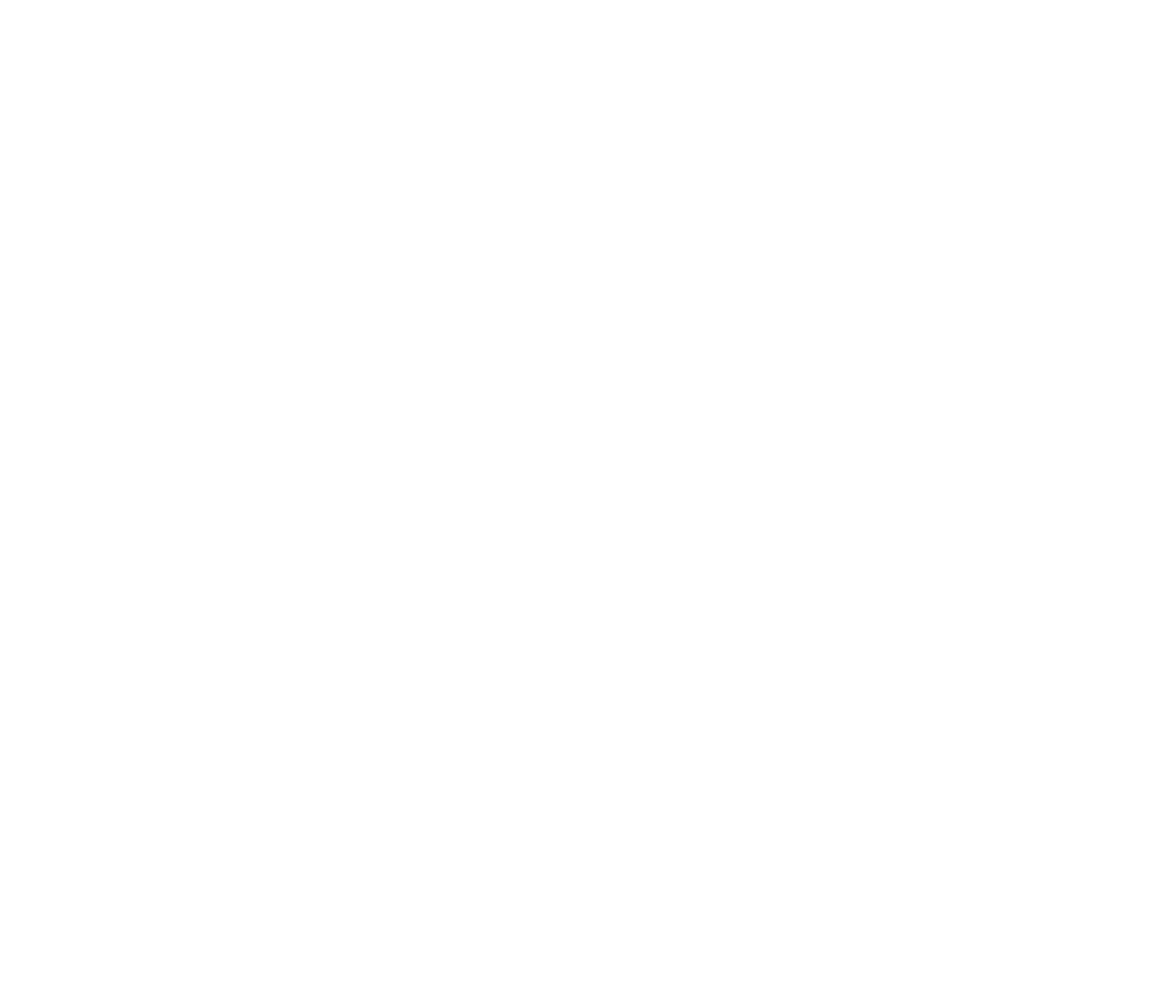
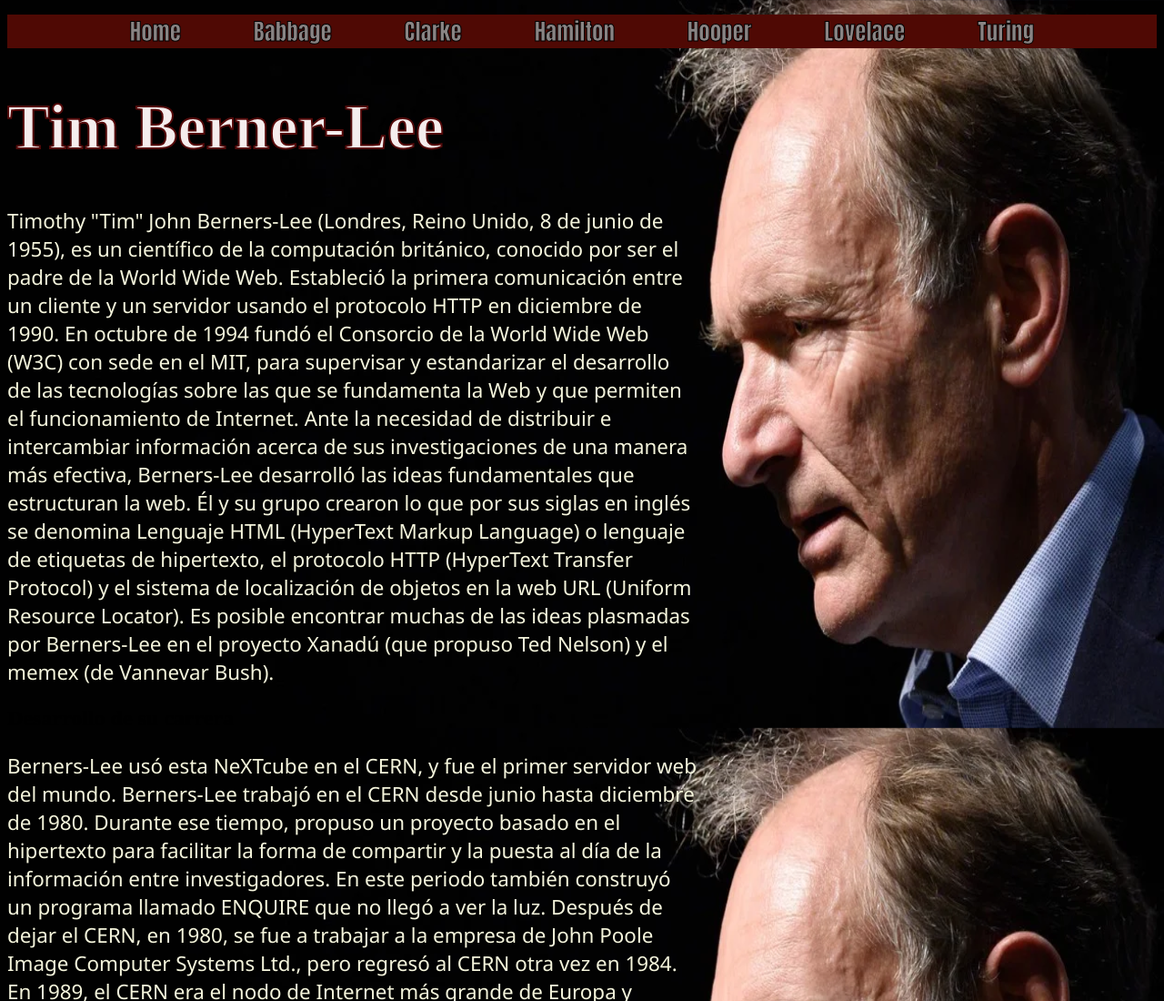
Before and after one commit to RiLeGa/tpHeroes, a plain HTML site: page views/berner-lee.html in a window 1280 px wide. Shown: the top 1100 px of the page at 91% size. Before the commit the page ends 800 px from the top, so only its background shows below. Drawn offline with Linux system fonts and the light colour scheme.

```diff
--- a/public/css/babbage.css
+++ b/public/css/babbage.css
@@ -16,7 +16,7 @@
 }
 .home nav ul li{
     list-style: none;
-    background-color: bisque;
+    background-color: rgb(167, 136, 98);
     text-align: center;
 }
 a{
@@ -24,7 +24,7 @@ a{
     font-weight: lighter;
     font-size: 25px;
     -webkit-text-stroke: 1px rgb(0, 0, 0);
-    color: rgb(240, 127, 127);
+    color: rgb(255, 255, 255);
     text-decoration: none;
     padding-left: 3%;
     padding-right: 3%;
--- a/public/css/berner-lee.css
+++ b/public/css/berner-lee.css
@@ -0,0 +1,40 @@
+.home{
+    background-image: url(../img/tim-berners-lee.webp);
+    background-repeat: no-repeat;
+    background-size: 100%;
+    background-attachment: fixed;
+}
+.home h1{
+    font-family: var(--fuenteTitulos);
+    font-size: 70px;
+    text-align: left;
+    color: rgb(245, 237, 237);
+    -webkit-text-stroke: 2px rgb(84, 11, 11);
+}
+.home nav ul{
+    padding: 0%;
+}
+.home nav ul li{
+    list-style: none;
+    background-color: rgb(79, 9, 4);
+    text-align: center;
+}
+a{
+    font-family: Impact, Haettenschweiler, 'Arial Narrow Bold', sans-serif;
+    font-weight: lighter;
+    font-size: 25px;
+    -webkit-text-stroke: 1px rgb(0, 0, 0);
+    color: rgb(137, 132, 132);
+    text-decoration: none;
+    padding-left: 3%;
+    padding-right: 3%;
+    list-style: none;
+    text-align: left;
+}
+.home section p{
+    font-family: 'Segoe UI', Tahoma, Geneva, Verdana, sans-serif;
+    font-size: 140%;
+    color: beige;
+    padding-right: 40%;
+
+}
--- a/public/css/clarke.css
+++ b/public/css/clarke.css
@@ -5,7 +5,6 @@
     background-position: right 0;
     background-size: 100%;
     background-attachment: fixed;
-    text-transform: uppercase;
 }
 .home h1{
     font-family: var(--fuenteTitulos);
@@ -19,7 +18,7 @@
 }
 .home nav ul li{
     list-style: none;
-    background-color: bisque;
+    background-color: rgb(5, 4, 3);
     text-align: center;
 }
 a{
@@ -27,7 +26,7 @@ a{
     font-weight: lighter;
     font-size: 25px;
     -webkit-text-stroke: 1px rgb(0, 0, 0);
-    color: rgb(240, 127, 127);
+    color: rgb(168, 158, 158);
     text-decoration: none;
     padding-left: 3%;
     padding-right: 3%;
--- a/public/css/hamilton.css
+++ b/public/css/hamilton.css
@@ -0,0 +1,33 @@
+.home{
+    background-image: url(../img/hamilton.gif);
+    background-repeat: no-repeat;
+    background-size: 100%;
+    background-attachment: fixed;
+}
+.home h1{
+    font-family: var(--fuenteTitulos);
+    font-size: 70px;
+    text-align: left;
+    color: rgb(245, 237, 237);
+    -webkit-text-stroke: 2px rgb(84, 11, 11);
+}
+.home nav ul{
+    padding: 0%;
+}
+.home nav ul li{
+    list-style: none;
+    background-color: rgb(210, 205, 205);
+    text-align: center;
+}
+a{
+    font-family: Impact, Haettenschweiler, 'Arial Narrow Bold', sans-serif;
+    font-weight: lighter;
+    font-size: 25px;
+    -webkit-text-stroke: 1px rgb(0, 0, 0);
+    color: rgb(155, 188, 236);
+    text-decoration: none;
+    padding-left: 3%;
+    padding-right: 3%;
+    list-style: none;
+    text-align: left;
+}
--- a/public/css/lovelace.css
+++ b/public/css/lovelace.css
@@ -10,7 +10,7 @@
     font-family: var(--fuenteTitulos);
     text-align: center;
     font-size: 50px;
-    color: bisque;
+    color: rgb(236, 196, 255);
     margin-top: 5%;
     margin-bottom: 5%;
 }
@@ -35,7 +35,7 @@
 }
 .home nav ul li{
     list-style: none;
-    background-color: bisque;
+    background-color: rgb(40, 2, 32);
     text-align: center;
 }
 a{
@@ -43,7 +43,7 @@ a{
     font-weight: lighter;
     font-size: 25px;
     -webkit-text-stroke: 1px rgb(0, 0, 0);
-    color: rgb(240, 127, 127);
+    color: rgb(236, 236, 236);
     text-decoration: none;
     padding-left: 3%;
     padding-right: 3%;
--- a/public/css/turing.css
+++ b/public/css/turing.css
@@ -41,7 +41,7 @@ p{
 }
 .home nav ul li{
     list-style: none;
-    background-color: bisque;
+    background-color: rgb(184, 137, 80);
     text-align: center;
 }
 a{
@@ -49,7 +49,7 @@ a{
     font-weight: lighter;
     font-size: 25px;
     -webkit-text-stroke: 1px rgb(0, 0, 0);
-    color: rgb(240, 127, 127);
+    color: rgb(116, 109, 109);
     text-decoration: none;
     padding-left: 3%;
     padding-right: 3%;
--- a/views/berner-lee.html
+++ b/views/berner-lee.html
@@ -1,12 +1,46 @@
 <!DOCTYPE html>
-<html lang="en">
+<html lang="es">
 <head>
     <meta charset="UTF-8">
     <meta http-equiv="X-UA-Compatible" content="IE=edge">
     <meta name="viewport" content="width=device-width, initial-scale=1.0">
-    <title>Document</title>
+    <title>Tim Berner-Lee</title>
+    <link rel="stylesheet" href="/css/berner-lee.css">
 </head>
-<body>
+<body class="home">
+    <header id="head">
+        <nav>
+            <ul>
+                <li><a href="/">Home</a> <a href="/Babbage">Babbage</a> <a href="/Clarke">Clarke</a> <a href="/Hamilton">Hamilton</a> <a href="/Hooper">Hooper</a> <a href="/Lovelace">Lovelace</a> <a href="/Turing">Turing</a> </li>
+            </ul>
+        </nav>
+        <h1>Tim Berner-Lee</h1>
+    </header>
+    <section>
+    <p>
+        Timothy "Tim" John Berners-Lee (Londres, Reino Unido, 8 de junio de 1955), es un científico de la computación británico, conocido por ser el padre de la World Wide Web. Estableció la primera comunicación entre un cliente y un servidor usando el protocolo HTTP en diciembre de 1990. En octubre de 1994 fundó el Consorcio de la World Wide Web (W3C) con sede en el MIT, para supervisar y estandarizar el desarrollo de las tecnologías sobre las que se fundamenta la Web y que permiten el funcionamiento de Internet.
+
+        Ante la necesidad de distribuir e intercambiar información acerca de sus investigaciones de una manera más efectiva, Berners-Lee desarrolló las ideas fundamentales que estructuran la web. Él y su grupo crearon lo que por sus siglas en inglés se denomina Lenguaje HTML (HyperText Markup Language) o lenguaje de etiquetas de hipertexto, el protocolo HTTP (HyperText Transfer Protocol) y el sistema de localización de objetos en la web URL (Uniform Resource Locator).
+
+        Es posible encontrar muchas de las ideas plasmadas por Berners-Lee en el proyecto Xanadú (que propuso Ted Nelson) y el memex (de Vannevar Bush).</p>
+        <h2>Desarrollo de su carrera</h2>
+        <p>
+            Berners-Lee usó esta NeXTcube en el CERN, y fue el primer servidor web del mundo.
+            Berners-Lee trabajó en el CERN desde junio hasta diciembre de 1980. Durante ese tiempo, propuso un proyecto basado en el hipertexto para facilitar la forma de compartir y la puesta al día de la información entre investigadores. En este periodo también construyó un programa llamado ENQUIRE que no llegó a ver la luz.
+
+            Después de dejar el CERN, en 1980, se fue a trabajar a la empresa de John Poole Image Computer Systems Ltd., pero regresó al CERN otra vez en 1984.
+
+            En 1989, el CERN era el nodo de Internet más grande de Europa y Berners-Lee vio la oportunidad de unir Internet y el hipertexto (HTTP y HTML), de lo que surgiría la World Wide Web. Desarrolló su primera propuesta de la Web el 12 de marzo de 1989, pero no tuvo mucho eco, por lo que en 1990 y con la ayuda de Robert Cailliau, hicieron una revisión que fue aceptada por su gerente, Mike Sendall. Usó ideas similares a las que había usado en el sistema Enquire, para crear la World Wide Web, para esto diseñó y construyó el primer navegador (llamado WorldWideWeb y desarrollado con NEXTSTEP) y el primer servidor Web al que llamó httpd (HyperText Transfer Protocol daemon).
+
+            El primer servidor Web se encontraba en el CERN y fue puesto en línea el 6 de agosto de 1991. Esto proporcionó una explicación sobre lo que era el World Wide Web, cómo uno podría tener un navegador y cómo establecer un servidor Web. Este fue también el primer directorio Web del mundo, ya que Berners-Lee mantuvo una lista de otros sitios Web aparte del suyo. Debido a que tanto el software del servidor como del cliente fue liberado de forma gratuita desde el CERN, el corazón de Internet Europeo en esa época, su difusión fue muy rápida. El número de servidores Web pasó de veintiséis en 1992 a doscientos en octubre de 1995 lo que refleja cual fue la velocidad de la difusión de internet.
+
+            En 1994 entró en el Laboratorio de Ciencias de la Computación e Inteligencia Artificial del Massachusetts Institute of Technology. Se trasladó a EE. UU. y puso en marcha el W3C, que dirige actualmente. El W3C es un organismo internacional de estandarización de tecnologías Web dirigido conjuntamente por el Instituto Tecnológico de Massachusetts, el ERCIM francés y la Universidad de Keiō en Japón. Este organismo decidió que todos sus estándares fuesen libres, es decir, que los pudiese utilizar todo el mundo libremente sin coste alguno, lo que sin lugar a dudas fue una de las grandes razones para que la Web haya llegado a tener la importancia que tiene hoy en día.
+
+            En su libro Tejiendo la red, publicado en 1999, Berners-Lee explica por qué la tecnología web es libre y gratis. Se considera al mismo tiempo el inventor y el protector de la web[cita requerida].
+
+            Berners-Lee fue uno de los pioneros a favor de la neutralidad de red.
+        </p>
+    </section>
 
 </body>
 </html>
```
Also changed, not shown: views/hamilton.html (+10 -2 lines), public/img/tim-berners-lee.webp (added), 1 other file.
